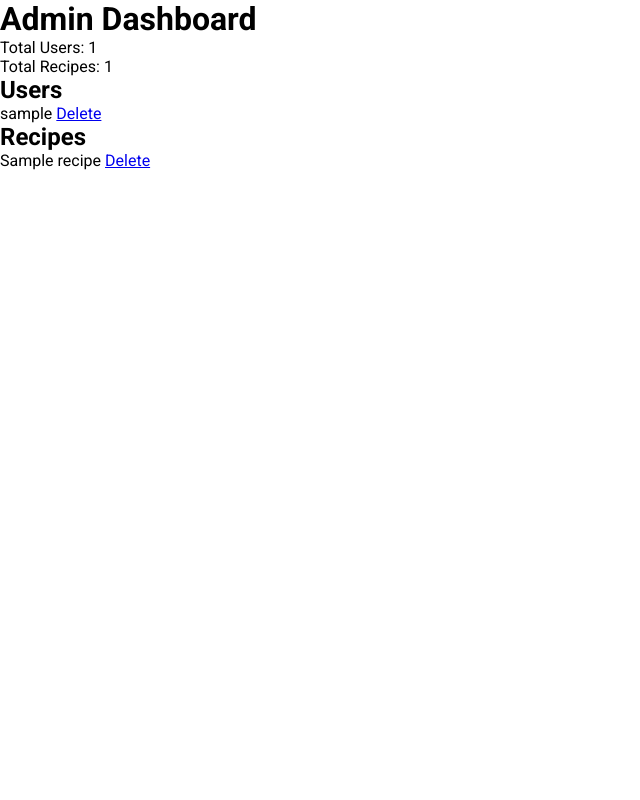
After one commit to ErickDelaCruz11/BudgetBitesCapstone, a PHP site: page /dashboard.php in a window 1280 px wide. The commit adds this page. Shown: the whole page, without its empty margins (0-640 px from the left). Run offline with PHP 8.4, Linux system fonts and the light colour scheme; the visitor is signed in with stand-in values (Sample User, id 1); tables that the repository leaves empty hold one stand-in row (values such as "Sample post"); a stand-in replaces the project's code that opens the database connection.

Commit message:
Add files via upload

```diff
--- a/ChickenCasserole.php
+++ b/ChickenCasserole.php
@@ -25,9 +25,8 @@
         <!-- navigation -->
         <ul class="nav-list">
         <li><a href="index.php" class="capital">Home</a></li>
-          <li><a href="#recipe" class="capital">recipes</a></li>
-          <li><a href="#addRecipe" class="capital">add recipe</a></li>
-          <li><a href="#tutorials" class="capital">tutorials</a></li>
+          <li><a href="recipes.php" class="capital">recipes</a></li>
+          <li><a href="addRecipe.php" class="capital">Add Recipe</a></li>
         </ul>
         <!-- menu bar -->
         <div class="menu-bar">
--- a/ChickenNachos.php
+++ b/ChickenNachos.php
@@ -25,9 +25,8 @@
         <!-- navigation -->
         <ul class="nav-list">
         <li><a href="index.php" class="capital">Home</a></li>
-          <li><a href="#recipe" class="capital">recipes</a></li>
-          <li><a href="#addRecipe" class="capital">add recipe</a></li>
-          <li><a href="#tutorials" class="capital">tutorials</a></li>
+          <li><a href="recipes.php" class="capital">recipes</a></li>
+          <li><a href="addRecipe.php" class="capital">Add Recipe</a></li>
         </ul>
         <!-- menu bar -->
         <div class="menu-bar">
--- a/Lemonpasta.php
+++ b/Lemonpasta.php
@@ -25,9 +25,8 @@
         <!-- navigation -->
         <ul class="nav-list">
         <li><a href="index.php" class="capital">Home</a></li>
-          <li><a href="#recipe" class="capital">recipes</a></li>
-          <li><a href="#addRecipe" class="capital">add recipe</a></li>
-          <li><a href="#tutorials" class="capital">tutorials</a></li>
+          <li><a href="recipes.php" class="capital">recipes</a></li>
+          <li><a href="addRecipe.php" class="capital">Add Recipe</a></li>
         </ul>
         <!-- menu bar -->
         <div class="menu-bar">
--- a/Omelette.php
+++ b/Omelette.php
@@ -25,9 +25,8 @@
         <!-- navigation -->
         <ul class="nav-list">
         <li><a href="index.php" class="capital">Home</a></li>
-          <li><a href="#recipe" class="capital">recipes</a></li>
-          <li><a href="#addRecipe" class="capital">add recipe</a></li>
-          <li><a href="#tutorials" class="capital">tutorials</a></li>
+          <li><a href="recipes.php" class="capital">recipes</a></li>
+          <li><a href="addRecipe.php" class="capital">Add Recipe</a></li>
         </ul>
         <!-- menu bar -->
         <div class="menu-bar">
--- a/addRecipe.php
+++ b/addRecipe.php
@@ -34,9 +34,8 @@ if (!isset($_SESSION['user_id'])) {
       <!-- navigation -->
       <ul class="nav-list">
         <li><a href="index.php" class="capital">Home</a></li>
-        <li><a href="Omelette.php" class="capital">Recipes</a></li>
+        <li><a href="recipes.php" class="capital">recipes</a></li>
         <li><a href="addRecipe.php" class="capital">Add Recipe</a></li>
-        <li><a href="#tutorials" class="capital">Tutorials</a></li>
       </ul>
       <!-- menu bar -->
       <div class="menu-bar">
--- a/config.php
+++ b/config.php
@@ -2,7 +2,7 @@
 $host = "localhost";
 $dbname = "budgetbites";
 $username = "root";
-$password = "ICS311"; // ← added missing semicolon
+$password = "ICS311";
 
 // Create connection
 $conn = new mysqli($host, $username, $password, $dbname);
--- /dev/null
+++ b/dashboard.php
@@ -0,0 +1,49 @@
+<?php
+session_start();
+if (!isset($_SESSION['is_admin']) || $_SESSION['is_admin'] !== true) {
+    die("Access denied.");
+}
+
+require 'db.php';
+
+// Fetch counts
+$userCount = $conn->query("SELECT COUNT(*) AS total FROM users")->fetch_assoc()['total'];
+$recipeCount = $conn->query("SELECT COUNT(*) AS total FROM recipes")->fetch_assoc()['total'];
+
+// Fetch data
+$users = $conn->query("SELECT id, username FROM users");
+$recipes = $conn->query("SELECT id, title FROM recipes");
+?>
+
+<!DOCTYPE html>
+<html>
+<head>
+    <title>Admin Dashboard</title>
+    <link rel="stylesheet" href="style.css">
+</head>
+<body>
+    <h1>Admin Dashboard</h1>
+    <p>Total Users: <?= $userCount ?></p>
+    <p>Total Recipes: <?= $recipeCount ?></p>
+
+    <h2>Users</h2>
+    <ul>
+        <?php while ($user = $users->fetch_assoc()): ?>
+            <li>
+                <?= htmlspecialchars($user['username']) ?>
+                <a href="delete.php?type=user&id=<?= $user['id'] ?>" onclick="return confirm('Delete user?')">Delete</a>
+            </li>
+        <?php endwhile; ?>
+    </ul>
+
+    <h2>Recipes</h2>
+    <ul>
+        <?php while ($recipe = $recipes->fetch_assoc()): ?>
+            <li>
+                <?= htmlspecialchars($recipe['title']) ?>
+                <a href="delete.php?type=recipe&id=<?= $recipe['id'] ?>" onclick="return confirm('Delete recipe?')">Delete</a>
+            </li>
+        <?php endwhile; ?>
+    </ul>
+</body>
+</html>
--- a/index.php
+++ b/index.php
@@ -26,8 +26,7 @@
         <ul class="nav-list">
         <li><a href="index.php" class="capital">Home</a></li>
           <li><a href="recipes.php" class="capital">recipes</a></li>
-          <li><a href="#addRecipe" class="capital">add recipe</a></li>
-          <li><a href="#tutorials" class="capital">tutorials</a></li>
+          <li><a href="addRecipe.php" class="capital">Add Recipe</a></li>
         </ul>
         <!-- menu bar -->
         <div class="menu-bar">
@@ -76,7 +75,8 @@
           Have some recipes of your own? Post and share your recipes with the community.
         </p>
         <!-- button -->
-        <button class="main-btn capital pointer">create new recipe</button>
+        <button><a href="addRecipe.php" class="main-btn pointer">Create New Recipe</a>
+          </button>
       </div>
     </section>
     <!-- recipe sharing section ends here -->
--- a/login.php
+++ b/login.php
@@ -58,9 +58,8 @@ if ($_SERVER['REQUEST_METHOD'] === 'POST') {
         <!-- navigation -->
         <ul class="nav-list">
         <li><a href="index.php" class="capital">Home</a></li>
-          <li><a href="Omelette.php" class="capital">recipes</a></li>
-          <li><a href="#addRecipe" class="capital">add recipe</a></li>
-          <li><a href="#tutorials" class="capital">tutorials</a></li>
+          <li><a href="recipes.php" class="capital">recipes</a></li>
+          <li><a href="addRecipe.php" class="capital">Add Recipe</a></li>
         </ul>
         <!-- menu bar -->
         <div class="menu-bar">
--- a/recipes.php
+++ b/recipes.php
@@ -31,7 +31,6 @@ $result = $conn->query($sql);
         <?php if (isset($_SESSION['user_id'])): ?>
           <li><a href="addRecipe.php" class="capital">Add Recipe</a></li>
         <?php endif; ?>
-        <li><a href="#tutorials" class="capital">Tutorials</a></li>
       </ul>
       <div class="menu-bar">
         <div class="menu-lines"></div>
--- a/signup.php
+++ b/signup.php
@@ -64,9 +64,8 @@ if ($_SERVER['REQUEST_METHOD'] === 'POST') {
       <!-- navigation -->
       <ul class="nav-list">
         <li><a href="index.php" class="capital">Home</a></li>
-        <li><a href="Omelette.php" class="capital">recipes</a></li>
-        <li><a href="#addRecipe" class="capital">add recipe</a></li>
-        <li><a href="#tutorials" class="capital">tutorials</a></li>
+        <li><a href="recipes.php" class="capital">recipes</a></li>
+        <li><a href="addRecipe.php" class="capital">Add Recipe</a></li>
       </ul>
       <!-- menu bar -->
       <div class="menu-bar">
--- a/viewRecipe.php
+++ b/viewRecipe.php
@@ -41,7 +41,6 @@ if (!$recipe) {
         <?php if (isset($_SESSION['user_id'])): ?>
           <li><a href="addRecipe.php" class="capital">Add Recipe</a></li>
         <?php endif; ?>
-        <li><a href="#tutorials" class="capital">Tutorials</a></li>
       </ul>
       <div class="menu-bar">
         <div class="menu-lines"></div>
```
Also changed, not shown: bites.sql (added, +27 -0 lines), delete.php (added, +25 -0 lines).
